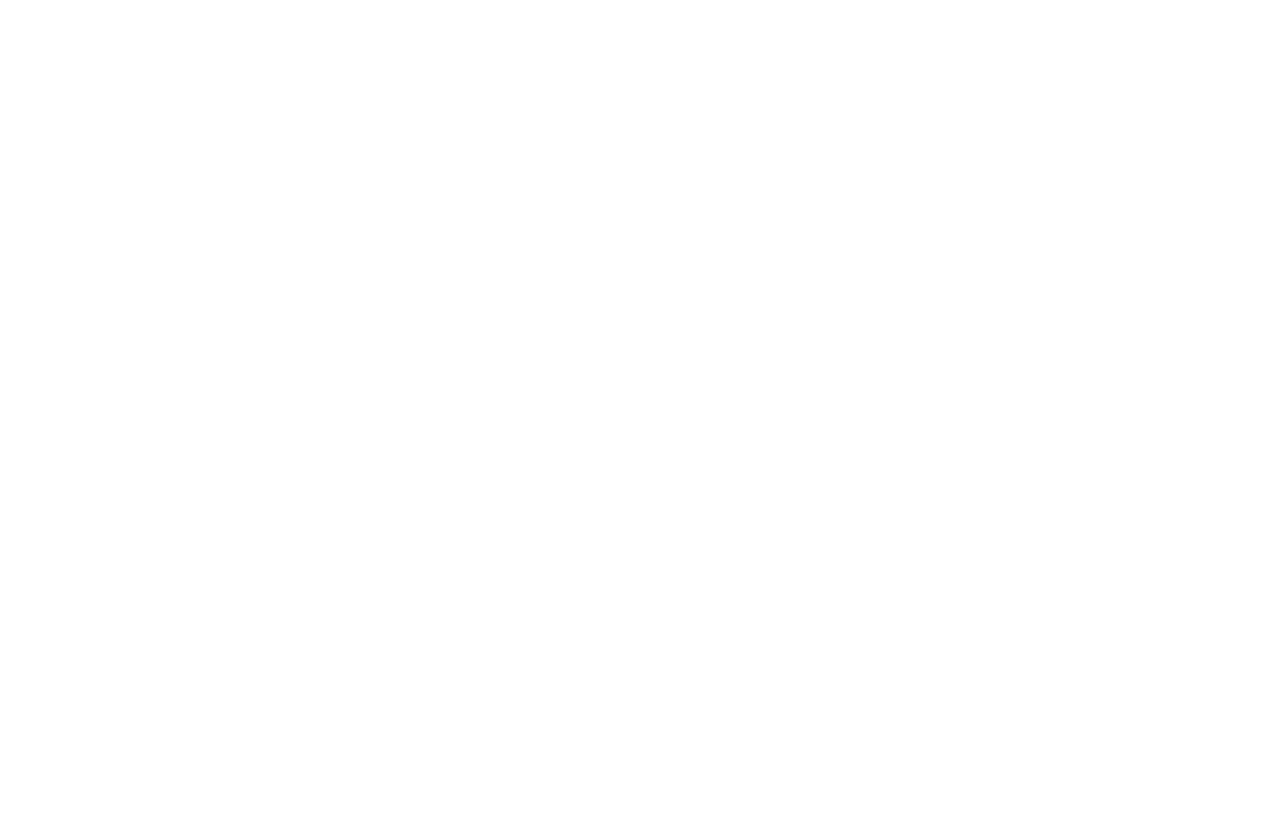
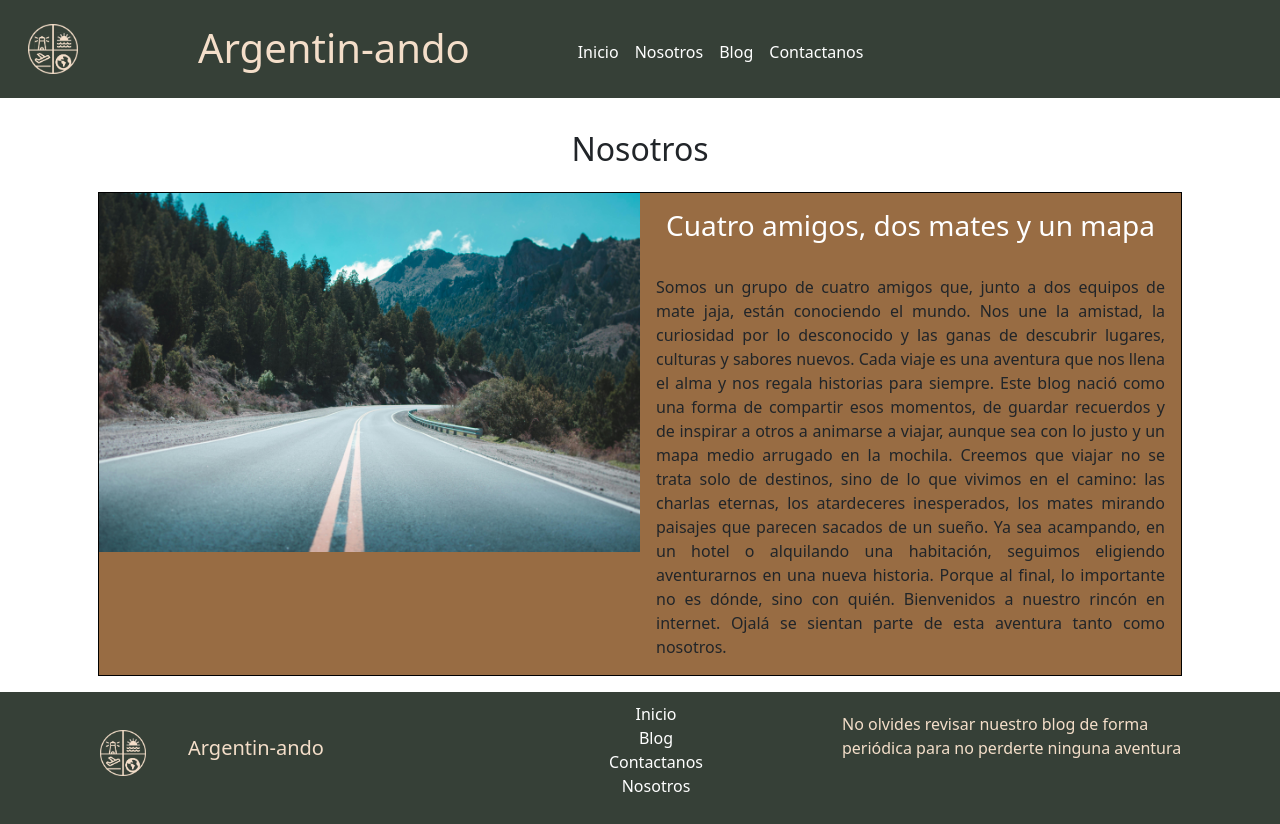
Before and after one commit to CLopezD20/proyecto-personal-blog-viajes, a website: page pages/nosotros.html in a window 1280 px wide. Before the commit the page ends 800 px from the top, so only its background shows below. Drawn offline with nearby package versions, Linux system fonts and the light colour scheme.

Commit message:
Termine la página de inicio y de Nosotros

```diff
--- a/index.html
+++ b/index.html
@@ -5,6 +5,7 @@
     <meta charset="UTF-8">
     <meta name="viewport" content="width=device-width, initial-scale=1.0">
     <title>Argentin-ando | Inicio</title>
+    <link rel="icon" type="image/png" href="./assets/imagenes/icono-del-blog.png">
     <link href="https://cdn.jsdelivr.net/npm/bootstrap@5.3.6/dist/css/bootstrap.min.css" rel="stylesheet"
         integrity="sha384-4Q6Gf2aSP4eDXB8Miphtr37CMZZQ5oXLH2yaXMJ2w8e2ZtHTl7GptT4jmndRuHDT" crossorigin="anonymous">
     <link rel="stylesheet" href="./css/styles.css">
@@ -33,13 +34,13 @@
                                     <a class="nav-link a-de-header" aria-current="page" href="#">Inicio</a>
                                 </li>
                                 <li class="nav-item">
-                                    <a class="nav-link a-de-header" href="#">Nosotros</a>
+                                    <a class="nav-link a-de-header" href="./pages/nosotros.html">Nosotros</a>
                                 </li>
                                 <li class="nav-item">
-                                    <a class="nav-link a-de-header" href="#">Blog</a>
+                                    <a class="nav-link a-de-header" href="./pages/blog.html">Blog</a>
                                 </li>
                                 <li class="nav-item">
-                                    <a class="nav-link a-de-header" href="#">Contactanos</a>
+                                    <a class="nav-link a-de-header" href="./pages/contactanos.html">Contactanos</a>
                                 </li>
                             </ul>
                         </div>
@@ -201,12 +202,36 @@
                     <img src="./assets/imagenes/halsstatt.jpg" class="img-fluid rounded fotos">
                 </div>
             </div>
-            <h4 class="h4-de-index">Los mejores destinos no están en el mapa, están en las risas y los mates que compartís con amigos en el camino.</h4>
+            <h4 class="h4-de-index">Los mejores destinos no están en el mapa, están en las risas y los mates que
+                compartís con amigos en el camino.</h4>
         </div>
     </main>
     <footer>
-            <img src="./assets/imagenes/icono-del-blog.png" alt="icono-del-blog">
-            <h5>Argentin-ando</h5>
+        <div class="container">
+            <div class="row">
+                <div class="col-4">
+                    <div class="iconos">
+                        <img src="./assets/imagenes/icono-del-blog.png" alt="icono-del-blog">
+                        <h5>Argentin-ando</h5>
+                    </div>
+                </div>
+                <div class="col-4">
+                    <nav>
+                        <ul>
+                            <li><a href="#">Inicio</a></li>
+                            <li><a href="./pages/blog.html">Blog</a></li>
+                            <li><a href="./pages/contactanos.html">Contactanos</a></li>
+                            <li><a href="./pages/nosotros.html">Nosotros</a></li>
+                        </ul>
+                    </nav>
+                </div>
+                <div class="col-4">
+                    <div class="frase-footer">
+                        <p>No olvides revisar nuestro blog de forma periódica para no perderte ninguna aventura</p>
+                    </div>
+                </div>
+            </div>
+        </div>
     </footer>
 
 </body>
--- a/pages/nosotros.html
+++ b/pages/nosotros.html
@@ -0,0 +1,119 @@
+<!DOCTYPE html>
+<html lang="en">
+
+<head>
+    <meta charset="UTF-8">
+    <meta name="viewport" content="width=device-width, initial-scale=1.0">
+    <title>Argentin-ando | Nosotros</title>
+    <link rel="icon" type="image/png" href="../assets/imagenes/icono-del-blog.png">
+    <link href="https://cdn.jsdelivr.net/npm/bootstrap@5.3.6/dist/css/bootstrap.min.css" rel="stylesheet"
+        integrity="sha384-4Q6Gf2aSP4eDXB8Miphtr37CMZZQ5oXLH2yaXMJ2w8e2ZtHTl7GptT4jmndRuHDT" crossorigin="anonymous">
+    <link rel="stylesheet" href="../css/styles.css">
+</head>
+
+<body>
+    <header>
+        <nav class="navbar navbar-expand-lg">
+            <div class="container-fluid">
+                <div class="row">
+                    <div class="col-3">
+                        <img src="../assets/imagenes/icono-del-blog.png" alt="icono-del-blog">
+                    </div>
+                    <div class="col-6">
+                        <h1>Argentin-ando</h1>
+                    </div>
+                    <div class="col-3">
+                        <button class="navbar-toggler" type="button" data-bs-toggle="collapse"
+                            data-bs-target="#navbarNavDropdown" aria-controls="navbarNavDropdown" aria-expanded="false"
+                            aria-label="Toggle navigation">
+                            <span class="navbar-toggler-icon"></span>
+                        </button>
+                        <div class="collapse navbar-collapse" id="navbarNavDropdown">
+                            <ul class="navbar-nav">
+                                <li class="nav-item">
+                                    <a class="nav-link a-de-header" aria-current="page" href="../index.html">Inicio</a>
+                                </li>
+                                <li class="nav-item">
+                                    <a class="nav-link a-de-header" href="#">Nosotros</a>
+                                </li>
+                                <li class="nav-item">
+                                    <a class="nav-link a-de-header" href="./blog.html">Blog</a>
+                                </li>
+                                <li class="nav-item">
+                                    <a class="nav-link a-de-header" href="./contactanos.html">Contactanos</a>
+                                </li>
+                            </ul>
+                        </div>
+                    </div>
+                </div>
+            </div>
+        </nav>
+    </header>
+    <main>
+        <div class="container">
+            <div class="row">
+                <div class="col-12 subtitulo-nos">
+                    <h2>Nosotros</h2>
+                </div>
+            </div>
+            <div class="row card-nos">
+                <div class="col-12 col-md-6 columnas">
+                    <img src="../assets/imagenes/bariloche.jpg" alt="Imagen de una ruta de bariloche">
+                </div>
+                <div class="col-12 col-md-6 columnas">
+                    <h3 class="card-title">Cuatro amigos, dos mates y un mapa</h3>
+                    <p class="card-text">Somos un grupo de cuatro amigos que, junto a dos equipos de mate
+                        jaja, están conociendo el mundo. Nos une la amistad, la curiosidad por lo
+                        desconocido y las ganas de descubrir lugares, culturas y sabores nuevos. Cada viaje
+                        es una aventura que nos llena el alma y nos regala historias para siempre.
+
+                        Este blog nació como una forma de compartir esos momentos, de guardar recuerdos y de
+                        inspirar a otros a animarse a viajar, aunque sea con lo justo y un mapa medio
+                        arrugado en la mochila. Creemos que viajar no se trata solo de destinos, sino de lo
+                        que vivimos en el camino: las charlas eternas, los atardeceres inesperados, los
+                        mates mirando paisajes que parecen sacados de un sueño.
+
+                        Ya sea acampando, en un hotel o alquilando una habitación, seguimos eligiendo
+                        aventurarnos en una nueva historia. Porque al final, lo importante no es dónde, sino
+                        con quién.
+
+                        Bienvenidos a nuestro rincón en internet. Ojalá se sientan parte de esta aventura
+                        tanto como nosotros.</p>
+                </div>
+            </div>
+        </div>
+    </main>
+    <footer>
+        <div class="container">
+            <div class="row">
+                <div class="col-4">
+                    <div class="iconos">
+                        <img src="../assets/imagenes/icono-del-blog.png" alt="icono-del-blog">
+                        <h5>Argentin-ando</h5>
+                    </div>
+                </div>
+                <div class="col-4">
+                    <nav>
+                        <ul>
+                            <li><a href="../index.html">Inicio</a></li>
+                            <li><a href="./blog.html">Blog</a></li>
+                            <li><a href="./contactanos.html">Contactanos</a></li>
+                            <li><a href="#">Nosotros</a></li>
+                        </ul>
+                    </nav>
+                </div>
+                <div class="col-4">
+                    <div class="frase-footer">
+                        <p>No olvides revisar nuestro blog de forma periódica para no perderte ninguna aventura</p>
+                    </div>
+                </div>
+            </div>
+        </div>
+    </footer>
+    <script src="https://cdn.jsdelivr.net/npm/bootstrap@5.3.6/dist/js/bootstrap.bundle.min.js"
+        integrity="sha384-j1CDi7MgGQ12Z7Qab0qlWQ/Qqz24Gc6BM0thvEMVjHnfYGF0rmFCozFSxQBxwHKO"
+        crossorigin="anonymous"></script>
+
+</body>
+
+</html>
--- a/scss/layouts/footer.scss
+++ b/scss/layouts/footer.scss
@@ -1,15 +1,44 @@
-footer{
+footer {
+  background-color: $color-fondo-header;
+  .iconos {
     display: flex;
-  background-color: $color-fondo-header;
+    flex-direction: row;
+    margin-top: 20px;
 
-  img{
-    max-width: 50px;
-    padding: 2px;
-    margin:1rem;
+    img {
+      max-width: 50px;
+      padding: 2px;
+      margin: 1rem;
+    }
+
+    h5 {
+      margin-top: 1.5rem;
+      color: $color-letra-1;
+      margin-left: 1.5rem;
+    }
   }
-  h5{
-    margin-top: 1.5rem;
+
+  nav {
+    padding: 10px;
+    ul {
+      list-style: none;
+
+      li {
+        text-align: center;
+
+        a {
+          text-decoration: none;
+          color:white;
+        }
+        a:hover{
+          color: $color-letra-1;
+        }
+      }
+    }
+  }
+  .frase-footer{
     color:$color-letra-1;
-    margin-left: 1.5rem;
+    margin-top: 20px;
+
   }
 }
--- a/scss/layouts/main.scss
+++ b/scss/layouts/main.scss
@@ -66,30 +66,66 @@
     position: relative;
     left: 50%;
     transform: translateX(-50%);
-    h3{
+
+    h3 {
         text-align: center;
-        color:$color-letra-1;
+        color: $color-letra-1;
         font-size: 100px;
     }
-    h4{
+
+    h4 {
         text-align: center;
-        color:$color-letra-1;
+        color: $color-letra-1;
     }
 
 }
-.cuarta-parte-del-main{
-    h3{
+
+.cuarta-parte-del-main {
+    h3 {
         text-align: center;
     }
+
     .fotos {
         height: 200px;
         object-fit: cover;
         width: 100%;
-      }
+    }
 
 }
-.h4-de-index{
+
+.h4-de-index {
     margin: 1rem;
     padding: 1rem;
     text-align: center;
 }
+
+.subtitulo-nos {
+    padding-top: 2rem;
+    text-align: center;
+
+}
+
+.card-nos {
+    background-color: $color-letra-2;
+    border: black 1px solid;
+    border-radius: 0px;
+    margin: 1rem;
+    .columnas{
+        padding: 0;
+    }
+    img{
+        max-height: 100%;
+        max-width: 100%;
+        padding: 0;
+        margin:0;
+    }
+    h3{
+        padding: 1rem;
+        text-align: center;
+        color:white;
+    }
+    p {
+        padding: 1rem;
+        text-align:justify;
+    }
+}
```
Also changed, not shown: pages/blog.html (+87 -0 lines), pages/contactanos.html (+89 -0 lines), css/styles.css, 1 other file.
